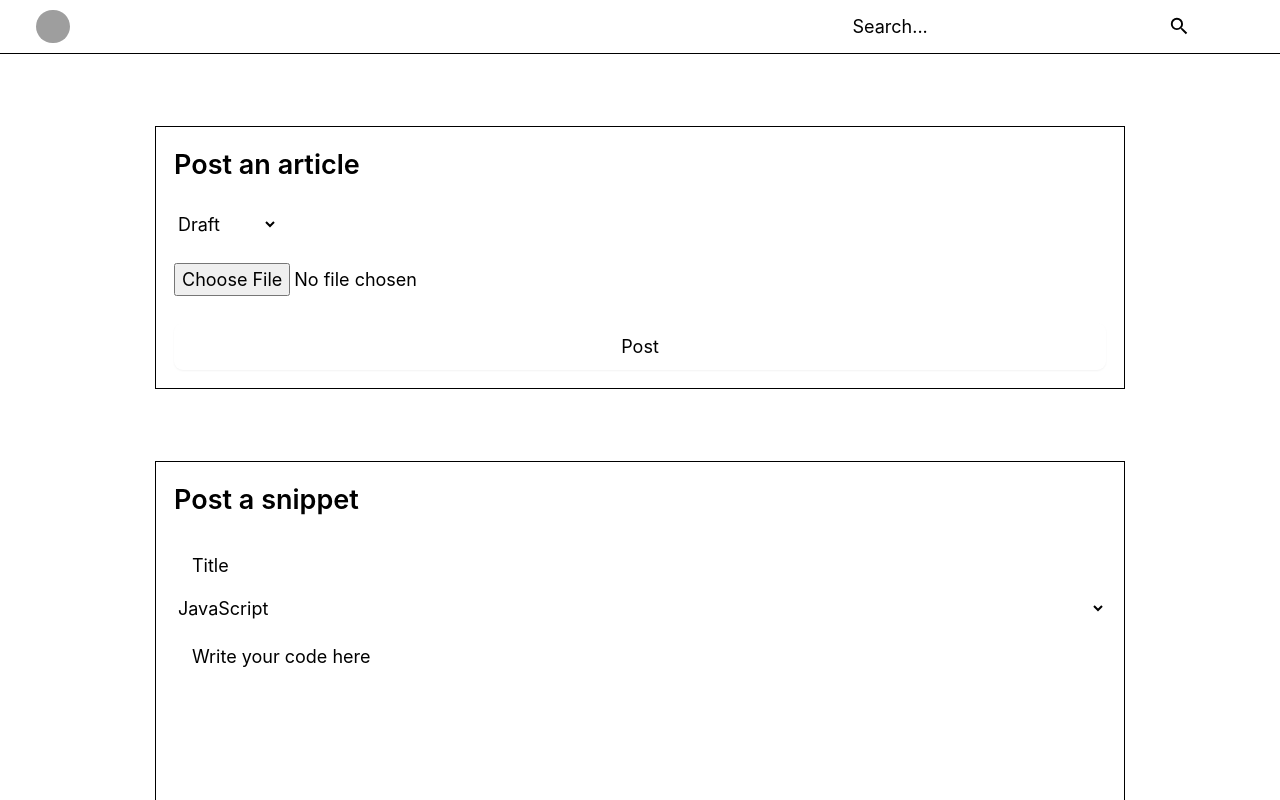
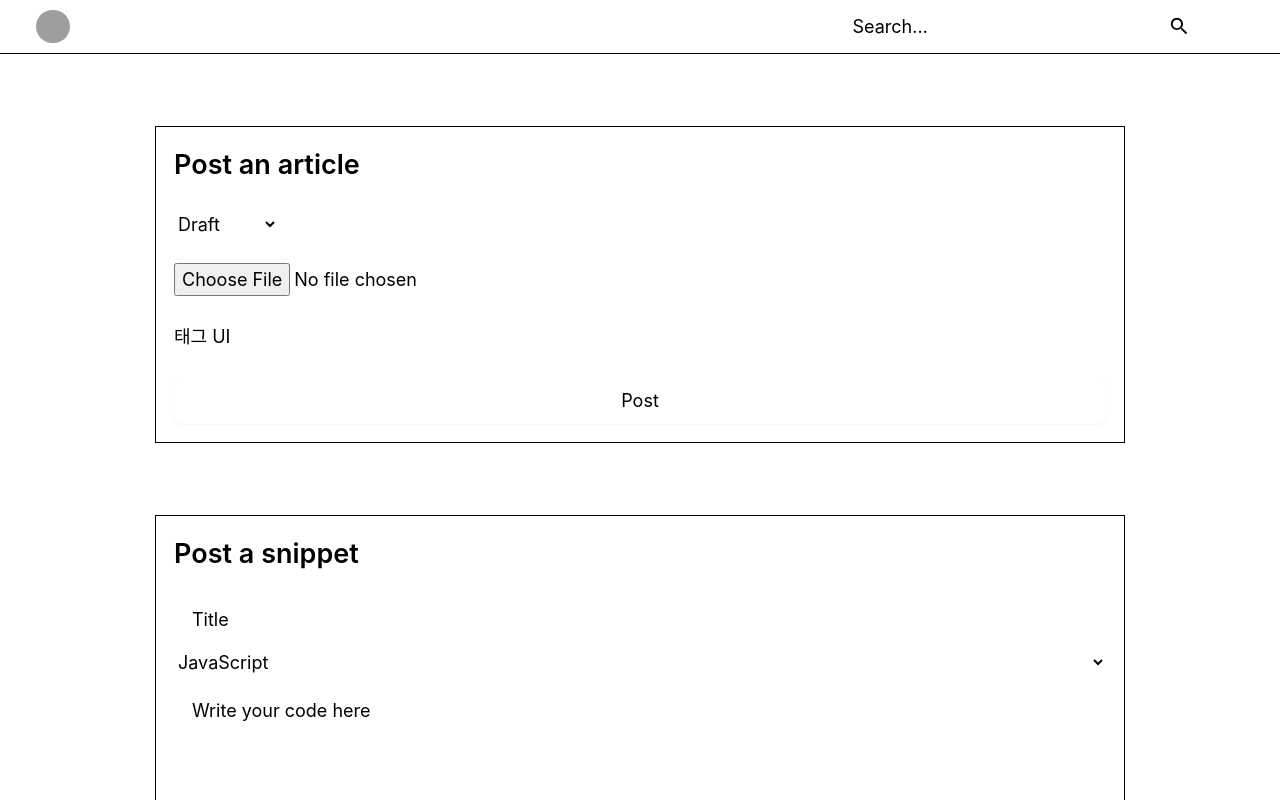
Before and after one commit to hypulse/devlog, a Next.js app: page /admin/articles/post in a window 1280 px wide. Shown: the top 800 px of the page. Built offline with nearby package versions, Linux system fonts and the light colour scheme; grey boxes are pictures that could not be loaded; a web font is replaced by a local one; what marked-gfm-heading-id, marked-highlight, marked-mangle would draw is missing.

Commit message:
해야하는 것

```diff
--- a/app/admin/articles/post/page.tsx
+++ b/app/admin/articles/post/page.tsx
@@ -66,6 +66,7 @@ const CreateArticle = () => {
         </select>
       </div>
       <input type="file" onChange={handleFileChange} />
+      <div>태그 UI</div>
       <Button onClick={createArticle}>Post</Button>
     </div>
   );
```
Also changed, not shown: 1 other file (tests, documents, lock files or other folders).
